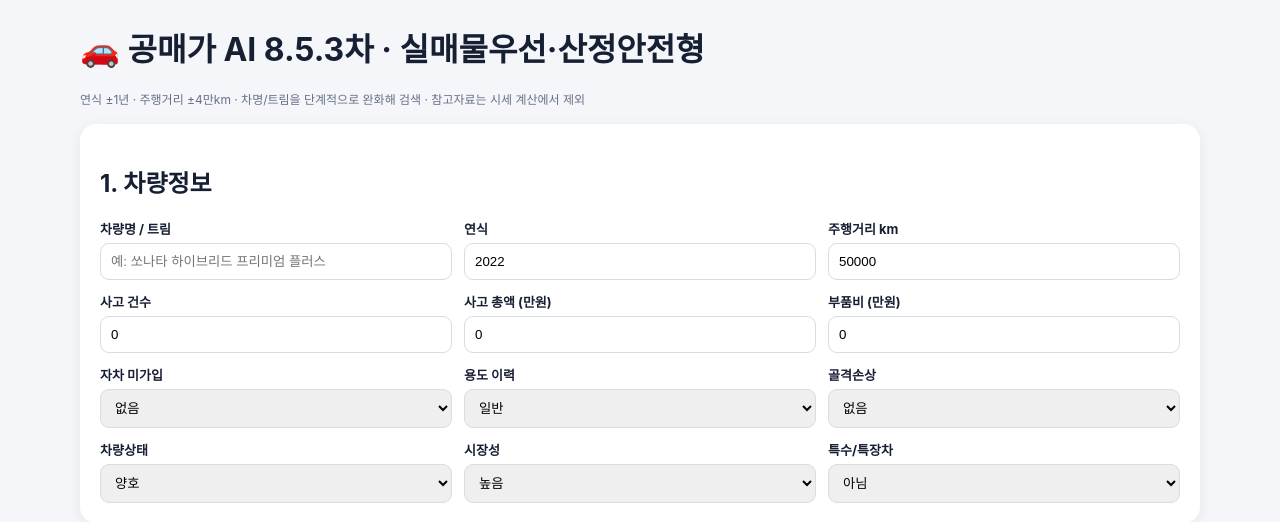
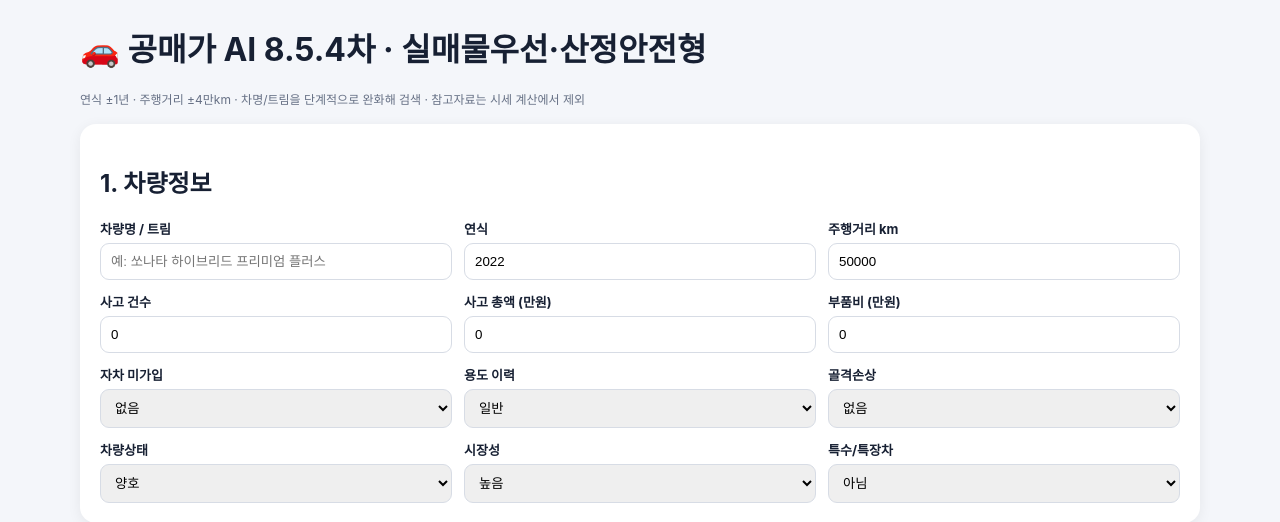
Before and after one commit to bini1111111111/auction-ai, a FastAPI app: page / in a window 1280 px wide. Shown: the top 522 px of the page. Run offline with FastAPI, Linux system fonts and the light colour scheme.

Commit message:
Update index.html

```diff
--- a/templates/index.html
+++ b/templates/index.html
@@ -2,7 +2,7 @@
 <html lang="ko">
 <head>
 <meta charset="utf-8"><meta name="viewport" content="width=device-width,initial-scale=1">
-<title>공매가 AI 8.5.3차</title>
+<title>공매가 AI 8.5.4차</title>
 <style>
 body{font-family:-apple-system,BlinkMacSystemFont,"Segoe UI",sans-serif;background:#f4f6fa;margin:0;color:#172033}
 .wrap{max-width:1120px;margin:24px auto;padding:0 16px}.card{background:#fff;border-radius:16px;padding:20px;margin:14px 0;box-shadow:0 3px 14px #0001}
@@ -14,7 +14,7 @@ button{background:#111827;color:#fff;border:0;border-radius:9px;padding:12px 16p
 table{width:100%;border-collapse:collapse}th,td{font-size:12px;padding:8px;border-bottom:1px solid #eee;text-align:left;vertical-align:top}.pill{display:inline-block;padding:3px 7px;border-radius:999px;background:#eef2ff;font-size:11px}.price{font-weight:800;white-space:nowrap}
 details{margin-top:14px}summary{cursor:pointer;font-weight:750}@media(max-width:850px){.g,.r{grid-template-columns:1fr}}
 </style></head><body><div class="wrap">
-<h1>🚗 공매가 AI 8.5.3차 · 실매물우선·산정안전형</h1>
+<h1>🚗 공매가 AI 8.5.4차 · 실매물우선·산정안전형</h1>
 <p class="s">연식 ±1년 · 주행거리 ±4만km · 차명/트림을 단계적으로 완화해 검색 · 참고자료는 시세 계산에서 제외</p>
 
 <div class="card"><h2>1. 차량정보</h2><div class="g">
@@ -126,7 +126,7 @@ async function analyze(){
   '<p>적용 할인율 '+a.discount_rate+'% · '+a.verdict+'</p>'+
   '<div class="warn"><b>신뢰도 경고</b><br>'+confidenceNote+'</div>'+
   '<p>채택된 보정가격: '+m.prices.map(fmt).join(', ')+'</p>'+
-  '<div class="ok"><b>8.5.3차 계산 방식</b><br>실제 상세매물만 대표 소매시세 계산에 사용해. 강한 참고자료는 참고용으로만 표시하고 가격 계산에서는 제외해. 실제매물 1~2건은 잠정 계산하며, 2건의 보정가격 편차가 15% 이상이면 ‘가격 편차 큼’으로 표시하고 신뢰도를 매우 낮음으로 제한해. 실제매물 0건이면 공매가 산정을 보류해. 세대·페이스리프트가 다른 차량과 오래된 시세자료도 대표시세에서 제외해.</div>'+
+  '<div class="ok"><b>8.5.4차 계산 방식</b><br>검색자료와 가격 계산자료를 분리해 관리해. 검색에서 확보한 실제 개별매물은 계산 후보로 보존하고, 실제매물만 연식·주행거리·구동·트림을 보정해 대표 소매시세를 계산해. 강한 참고자료는 별도 참고영역에만 표시하며 계산에는 넣지 않아. 실제매물 1~2건은 잠정 계산, 2건의 가격 편차가 15% 이상이면 매우 낮은 신뢰도로 표시하고, 실제매물 0건일 때만 산정을 보류해.</div>'+
   '<details open><summary>채택 자료와 근거</summary><table><tr><th>구분</th><th>원문 가격</th><th>보정 가격</th><th>연식</th><th>주행거리</th><th>구동</th><th>트림</th><th>보정내역</th><th>유사도</th><th>출처</th><th>검색결과</th><th>링크</th></tr>'+adopted+'</table></details>'+
   '<details><summary>제외한 가격 보기</summary><table><tr><th>가격</th><th>제외 이유</th><th>연식</th><th>주행거리</th><th>검색결과</th></tr>'+rejected+'</table></details>';
 
```
